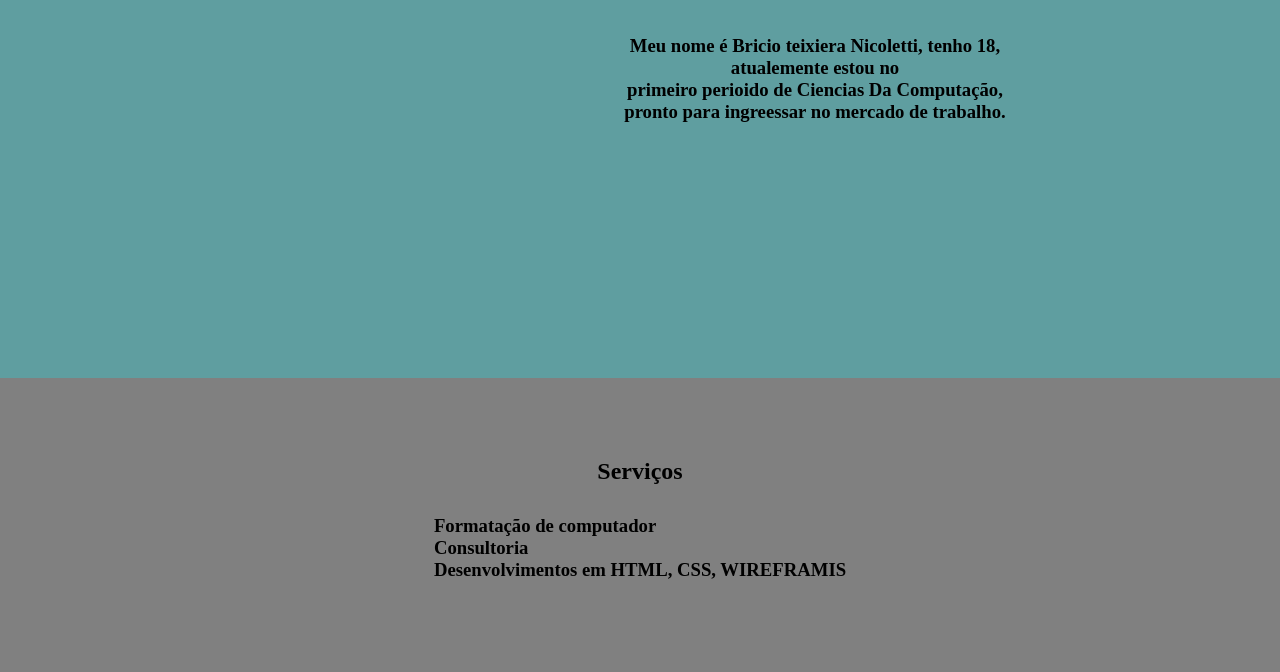
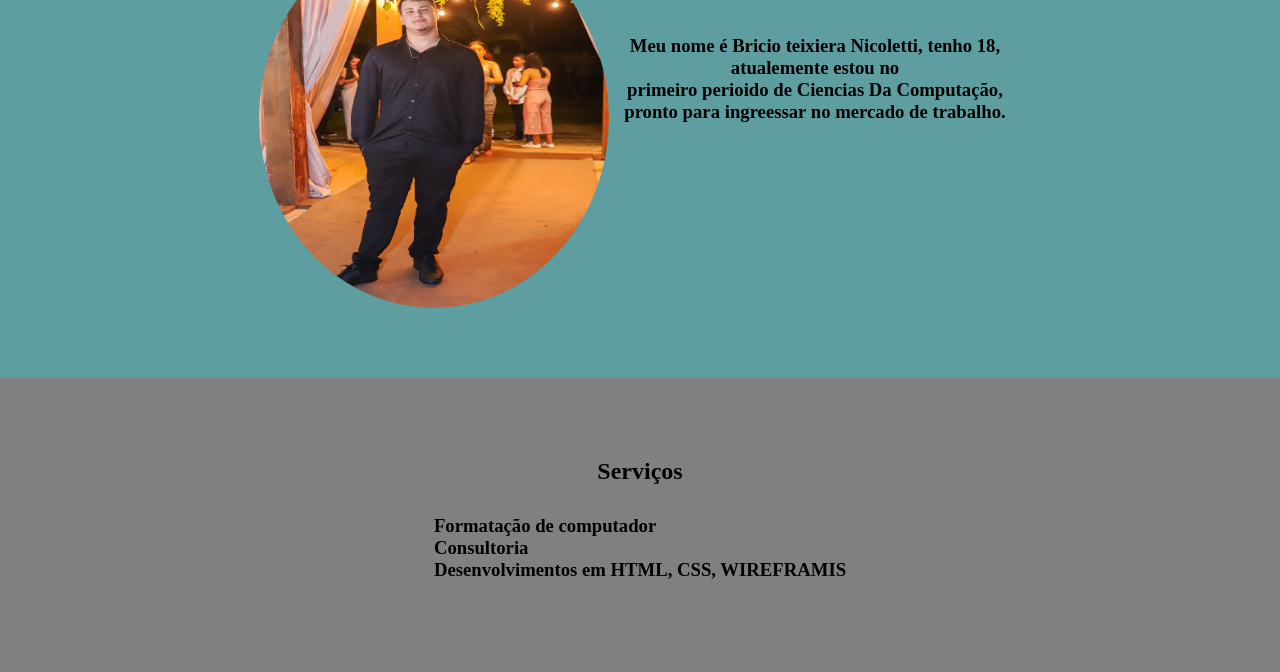
Before and after one commit to BricioNicoletti/atividade1, a plain HTML site: page index.html in a window 1280 px wide. Shown: the part 222-894 px from the top of the page. Drawn offline with Linux system fonts and the light colour scheme.

Commit message:
Update index.html

```diff
--- a/index.html
+++ b/index.html
@@ -20,7 +20,7 @@
 
     <header id="1">
         <div class="pipoca">
-            <img src="foto/JDCX3864.JPG"
+            <img src="JDCX3864.JPG"
                 alt="Otario Lube">
             <div class="texto1"> <h1>Sobre min</h1> <h3> Meu nome é Bricio teixiera Nicoletti, tenho 18, atualemente estou no <br> primeiro perioido  de Ciencias Da Computação,  pronto para ingreessar no mercado de trabalho. </h3></div>
         </div>
```
